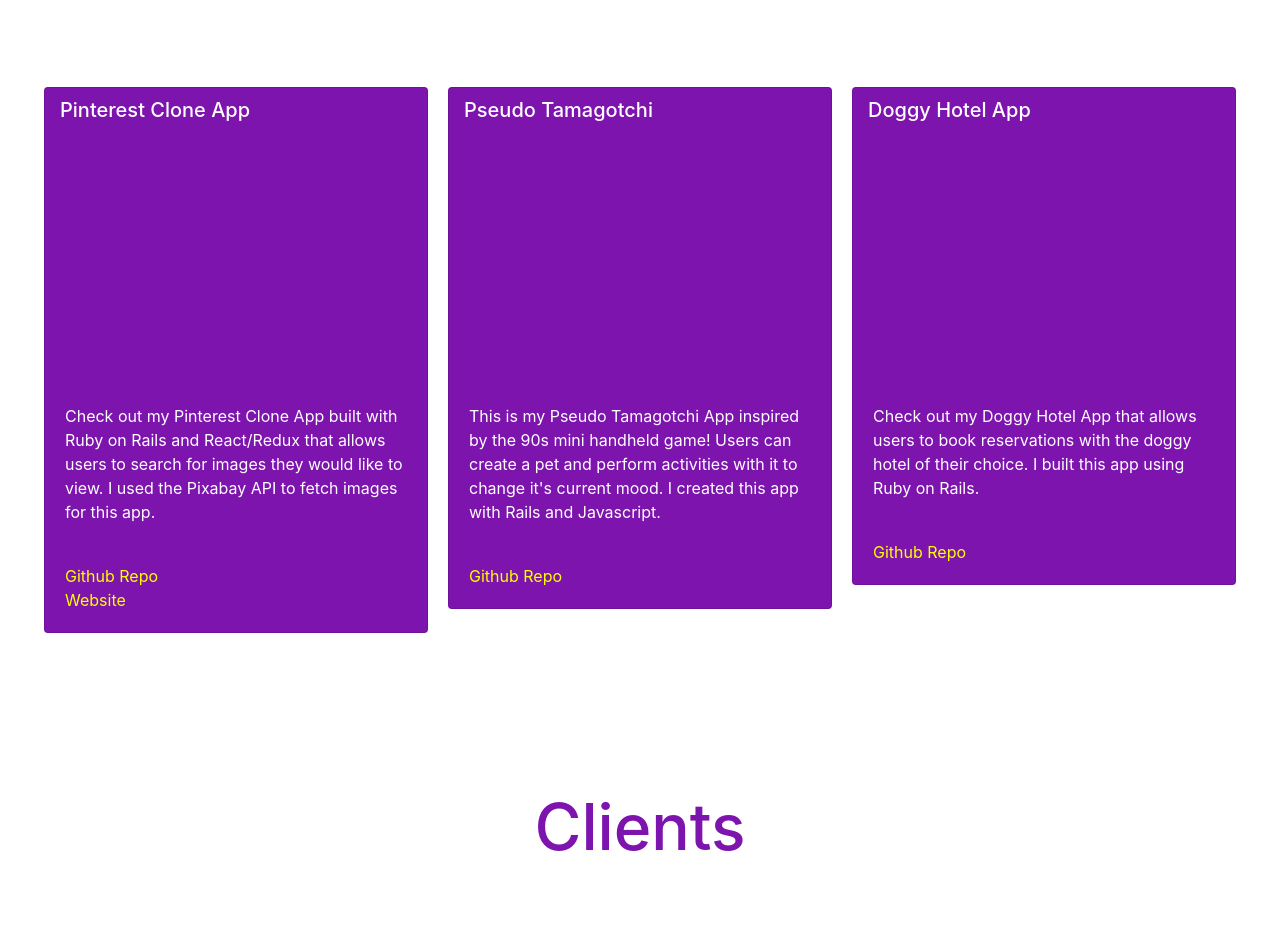
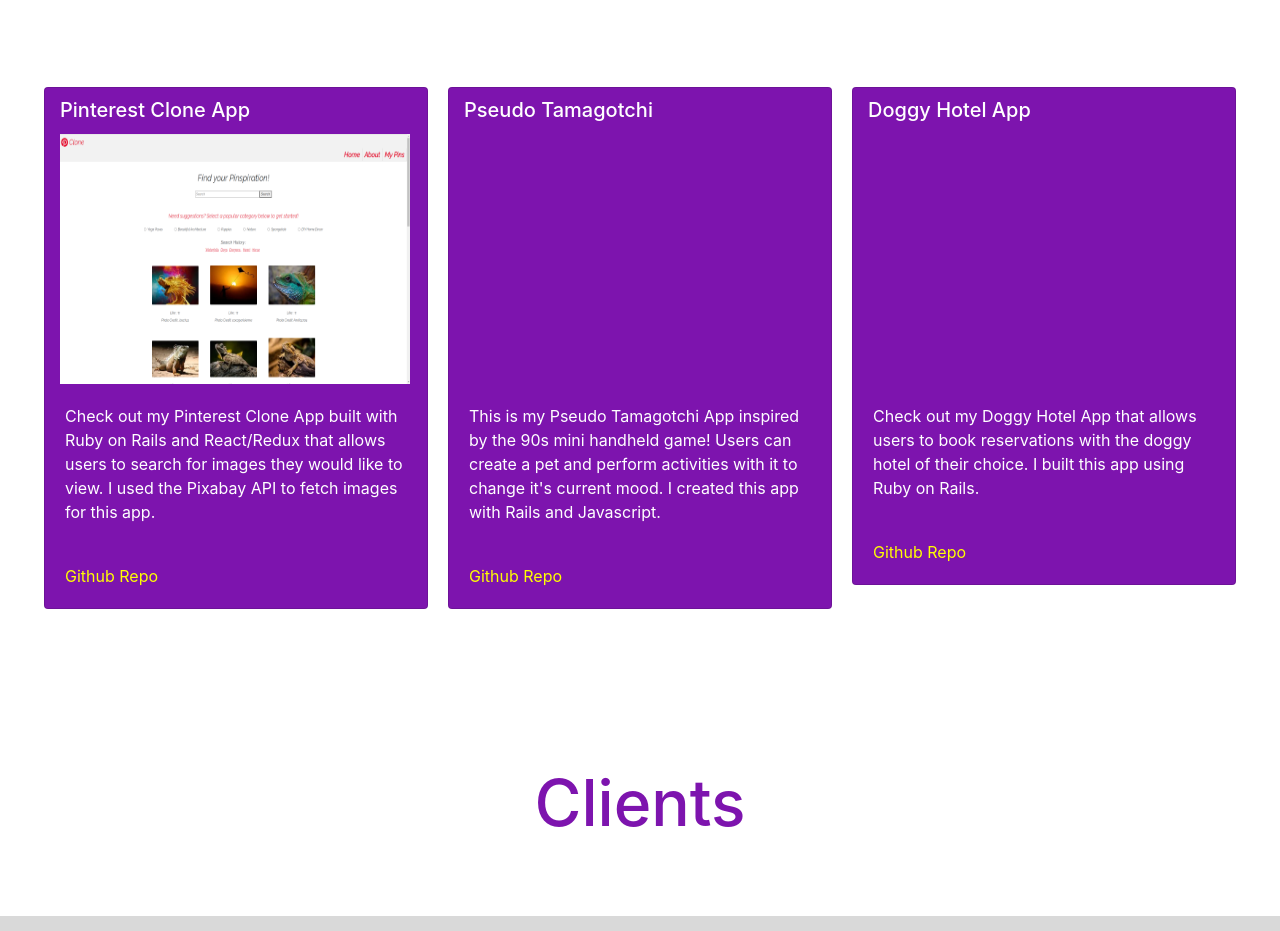
Before and after one commit to SMakaiTakori/portfolio, a React app in the folder portfolio-website/: page / in a window 1280 px wide. Shown: the part 2400-3331 px from the top of the page. Built offline with nearby package versions, Linux system fonts and the light colour scheme.

Commit message:
added image and website link for pinterest clone project

```diff
--- a/portfolio-website/public/style.css
+++ b/portfolio-website/public/style.css
@@ -4,6 +4,10 @@
 
 h4 {
   color: white;
+}
+
+.center {
+  text-align: center;
 }
 
 .section-header {
--- a/portfolio-website/src/components/Projects.js
+++ b/portfolio-website/src/components/Projects.js
@@ -1,13 +1,17 @@
 import React from "react";
+
 import ReactPlayer from "react-player";
-
+import Image from "react-bootstrap/Image";
 import Card from "react-bootstrap/Card";
 import CardColumns from "react-bootstrap/CardColumns";
+
+import Pinterest from "../images/Pinterest.png";
 
 const Projects = () => {
   return (
     <>
       <h1 className="section-header">Personal Projects</h1>
+
       <br />
       <div className="project-flex">
         <CardColumns className="project-col">
@@ -21,12 +25,22 @@
             <Card.Title style={{ marginTop: "10px", marginLeft: "15px" }}>
               Pinterest Clone App
             </Card.Title>
-            <ReactPlayer
+            <Card.Link
+              className="project-link"
+              href="https://pinterestclone-client.herokuapp.com/"
+            >
+              <Image
+                className="project-img"
+                src={Pinterest}
+                style={{ marginLeft: " 15px", width: "350px", height: "250px" }}
+              />
+            </Card.Link>
+            {/* <ReactPlayer
               className="project-vid"
               url="https://youtu.be/iwv-IJ1Vmcg"
               width="350px"
               height="250px"
-            />
+            /> */}
             <Card.Body>
               <Card.Text>
                 Check out my Pinterest Clone App built with Ruby on Rails and
@@ -41,13 +55,6 @@
                 href="https://github.com/SMakaiTakori/Pinterest_Clone_ReactApp"
               >
                 Github Repo
-              </Card.Link>
-              <br />
-              <Card.Link
-                className="project-link"
-                href="https://pinterestclone-client.herokuapp.com/"
-              >
-                Website
               </Card.Link>
             </Card.Body>
           </Card>
```
Also changed, not shown: portfolio-website/src/images/Pinterest.png (added).
